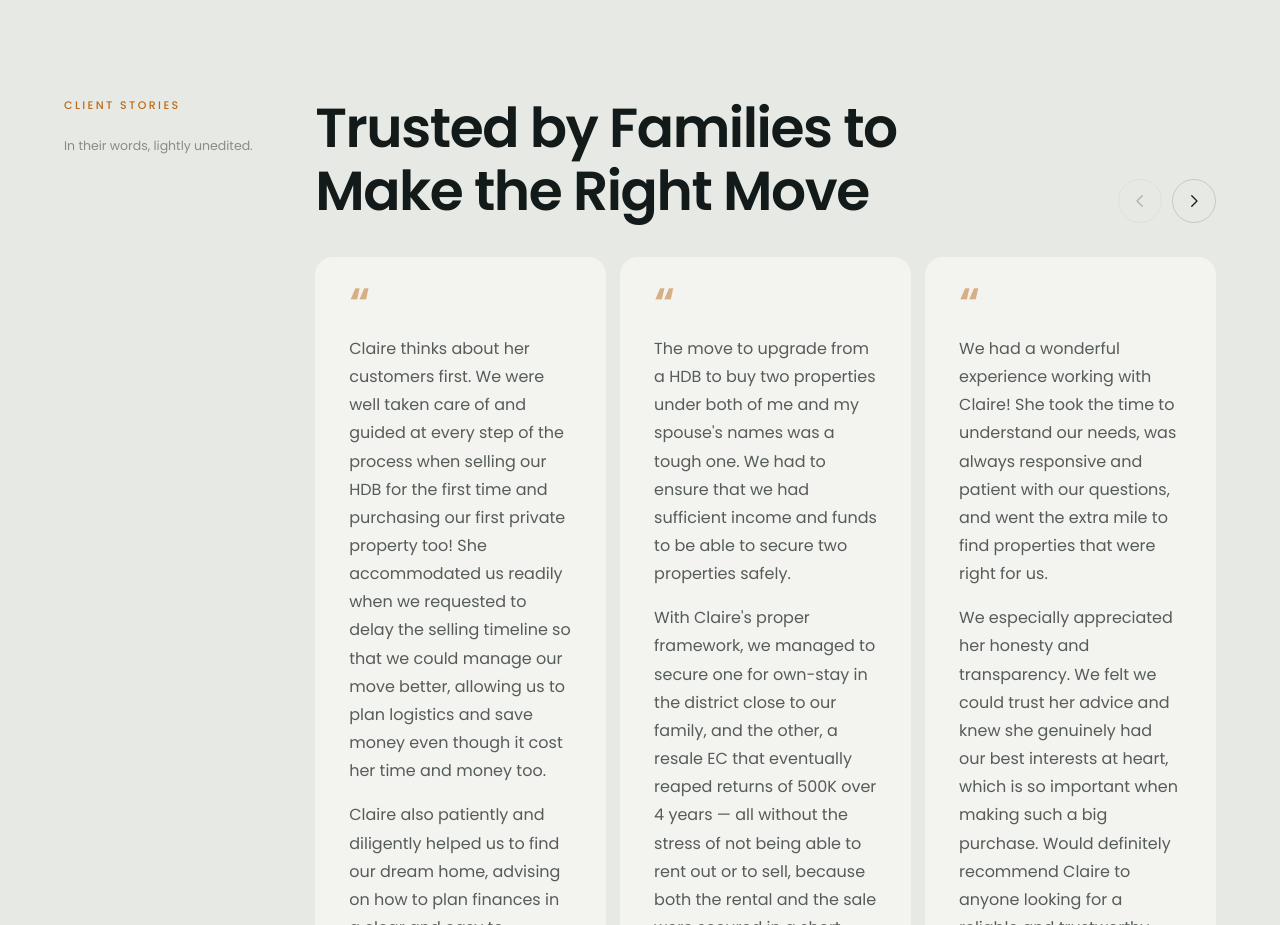
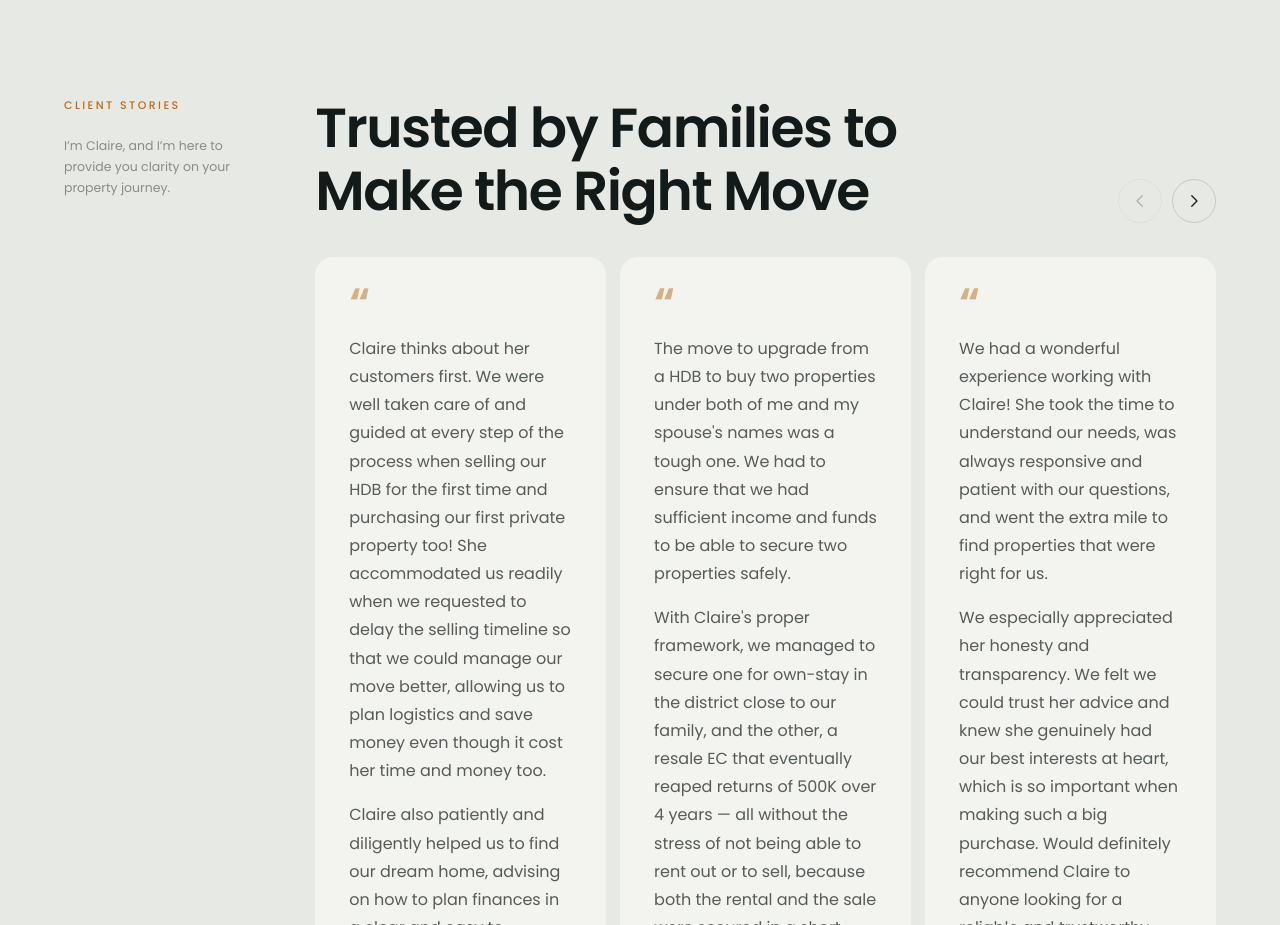
Before and after one commit to darrylsng/clairelohrealestate, a plain HTML site: page index.html in a window 1280 px wide. Shown: the part 6820-7745 px from the top of the page. Drawn offline with nearby package versions, Linux system fonts and the light colour scheme; a script that the page names is missing.

Commit message:
Add files via upload

```diff
--- a/index.html
+++ b/index.html
@@ -1393,7 +1393,7 @@ src="https://www.facebook.com/tr?id=2507394686442114&ev=PageView&noscript=1"
     <div class="wrap grid">
       <aside class="rail">
         <span class="eyebrow">Client Stories</span>
-        <p class="rail__note">In their words, lightly unedited.</p>
+        <p class="rail__note">I&rsquo;m Claire, and I&rsquo;m here to provide you clarity on your property journey.</p>
       </aside>
       <div>
         <div class="stories__top">
```
